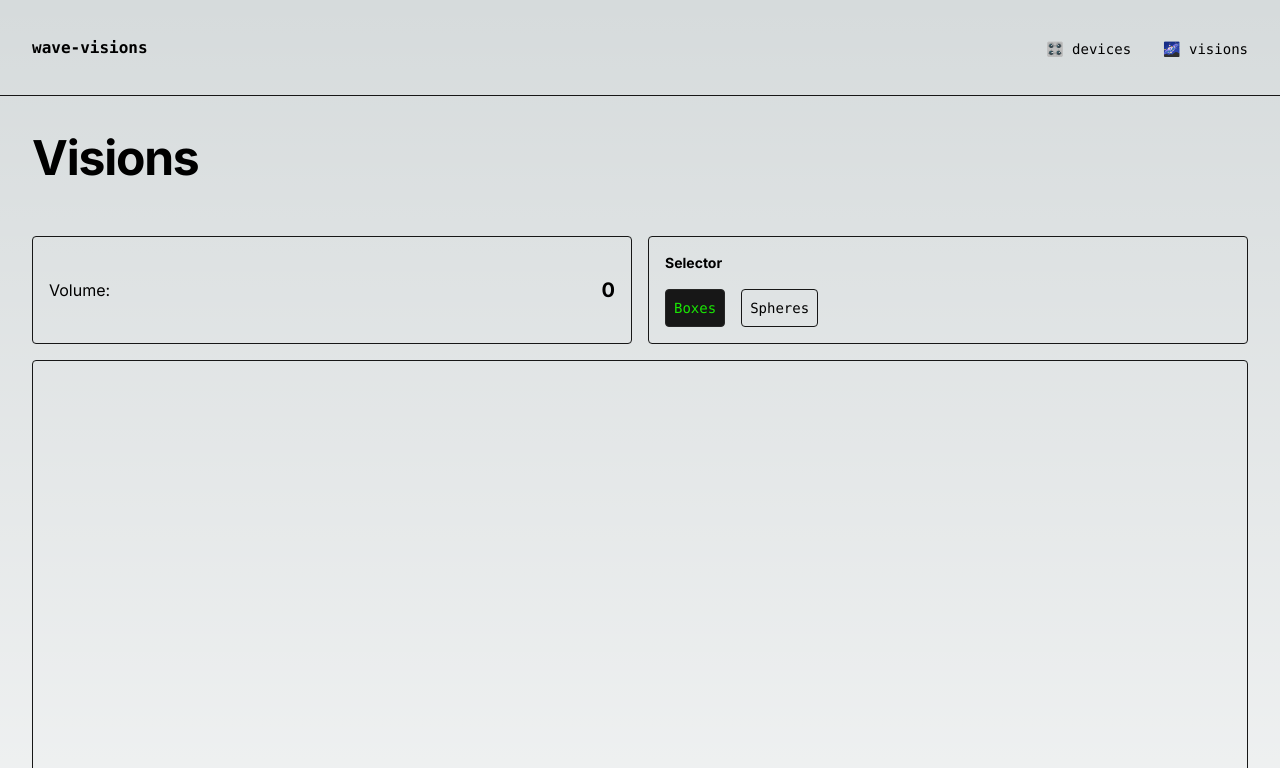
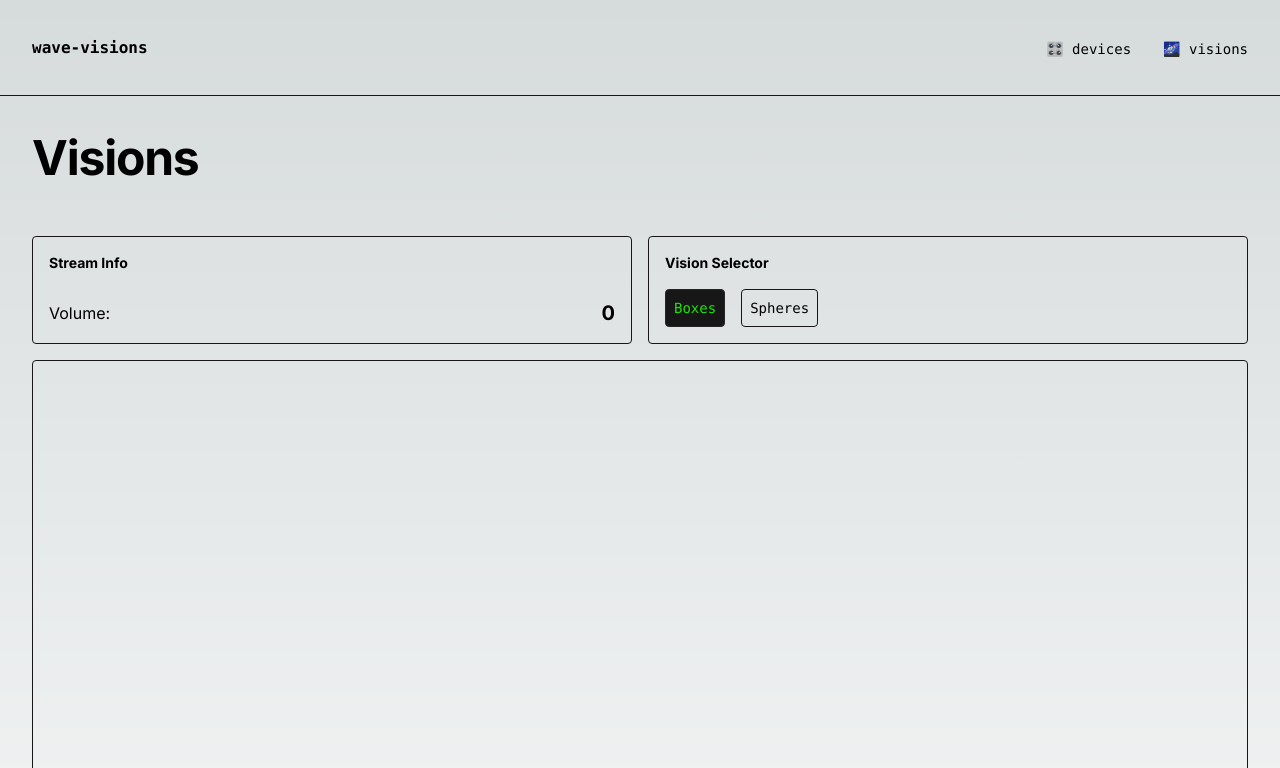
Before and after one commit to kalynbeach/wave-visions, a Next.js app: page /visions in a window 1280 px wide. Shown: the top 768 px of the page. Built offline with nearby package versions, Linux system fonts and the light colour scheme; no server answers.

Commit message:
add minor layout adjustments to StreamInfo and VisionSelector

```diff
--- a/src/app/ui/StreamInfo.tsx
+++ b/src/app/ui/StreamInfo.tsx
@@ -8,9 +8,14 @@ export default function StreamInfo() {
   const volume = useUserMedia()
 
   return (
-    <div className='p-4 basis-1/2 flex flex-row justify-between items-center border rounded border-neutral-900'>
-      <span className=''>Volume:</span>
-      <span className='text-xl font-bold'>{Math.round(volume)}</span>
+    <div className='p-4 basis-1/2 flex flex-col justify-between border rounded border-neutral-900'>
+      <section className='flex flex-row justify-between items-center'>
+        <span className='text-sm font-bold'>Stream Info</span>
+      </section>
+      <section className='flex flex-row justify-between items-center'>
+        <span className=''>Volume:</span>
+        <span className='text-xl font-bold'>{Math.round(volume)}</span>
+      </section>
     </div>
   )
 }
--- a/src/app/visions/VisionSelector.tsx
+++ b/src/app/visions/VisionSelector.tsx
@@ -29,10 +29,7 @@ export default function VisionSelector() {
   return (
     <div className='p-4 basis-1/2 flex flex-col justify-between gap-4 border rounded border-neutral-900'>
       <section className='flex flex-row justify-between items-center'>
-        <span className='text-sm font-bold'>
-          Selector
-        </span>
-
+        <span className='text-sm font-bold'>Vision Selector</span>
       </section>
       <section className='flex flex-row gap-4'>
         <VisionSelectorButton name='Boxes' isSelected={visionsState.selected === 'Boxes'} onClick={() => setSelectedVision('Boxes')} />
```
